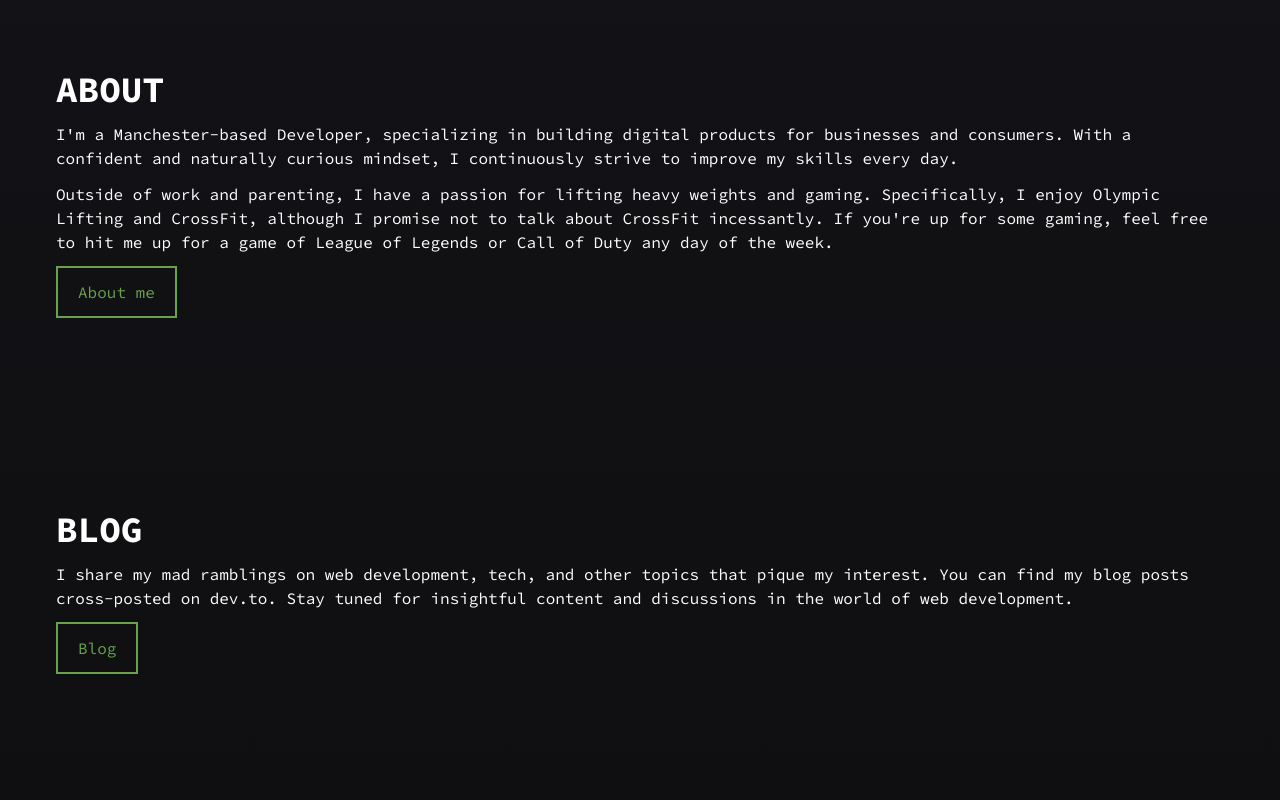
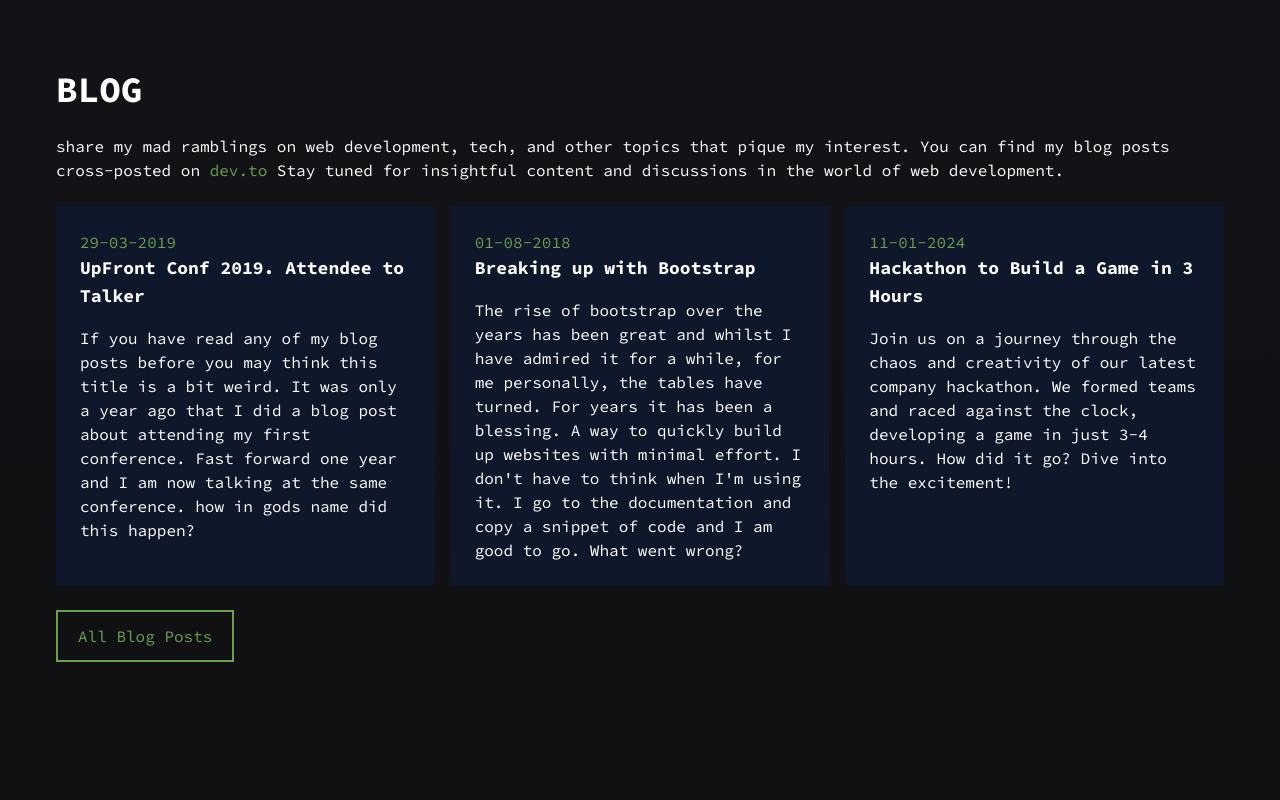
Before and after one commit to kieranmv95/kieran.venison.website, a Next.js app: page / in a window 1280 px wide. Shown: the part 680-1480 px from the top of the page. Built offline with nearby package versions, Linux system fonts and the light colour scheme.

Commit message:
feat: home posts and nav fix

```diff
--- a/src/app/blog/page.tsx
+++ b/src/app/blog/page.tsx
@@ -1,11 +1,8 @@
 import Link from "next/link";
 import { prettyDate } from "@/helpers/prettyDate";
-import { PostMetadata } from "@/types/PostMetadata";
-import fs from "fs";
-import matter from "gray-matter";
 import { Metadata } from "next";
-import path from "path";
 import MarkDownRenderer from "@/components/MarkDownRenderer";
+import { getPostMetadata } from "../helpers/blog";
 
 const posts = [
   {
@@ -59,26 +56,6 @@ Nice problem to have :D
     `,
   },
 ];
-
-const folder = "src/posts/";
-
-const getPostMetadata = (): PostMetadata[] => {
-  const files = fs.readdirSync(path.join(process.cwd(), folder), "utf-8");
-
-  const markdownPosts = files.filter((file) => file.endsWith(".md"));
-
-  const posts = markdownPosts.map((fileName) => {
-    const fileContent = fs.readFileSync(`${folder}/${fileName}`, "utf-8");
-    const matterResult = matter(fileContent);
-
-    return {
-      slug: fileName.replace(".md", ""),
-      ...matterResult.data,
-    };
-  });
-
-  return posts as PostMetadata[];
-};
 
 export const metadata: Metadata = {
   title: "Blog | Kieran Venison",
--- a/src/app/globals.css
+++ b/src/app/globals.css
@@ -13,3 +13,13 @@ body {
 .skinny-container {
   @apply container mx-auto px-4 md:max-w-4xl;
 }
+
+/* Make all posts opaque except the one you are hovering on */
+
+.posts:hover > a {
+  @apply opacity-50 transition-all;
+}
+
+.posts:hover > a:hover {
+  @apply opacity-100 transition-all;
+}
--- /dev/null
+++ b/src/app/helpers/blog.ts
@@ -0,0 +1,30 @@
+import fs from "fs";
+import path from "path";
+import matter from "gray-matter";
+import { PostMetadata } from "@/types/PostMetadata";
+
+const FOLDER = "src/posts/";
+
+export const getPostMetadata = (): PostMetadata[] => {
+  const files = fs.readdirSync(path.join(process.cwd(), FOLDER), "utf-8");
+
+  const markdownPosts = files.filter((file) => file.endsWith(".md"));
+
+  const posts = markdownPosts.map((fileName) => {
+    const fileContent = fs.readFileSync(`${FOLDER}/${fileName}`, "utf-8");
+    const matterResult = matter(fileContent);
+
+    return {
+      slug: fileName.replace(".md", ""),
+      ...matterResult.data,
+    };
+  });
+
+  return posts as PostMetadata[];
+};
+
+export const getLatestPostsMetadata = (): PostMetadata[] => {
+  const postMetadata = getPostMetadata();
+
+  return postMetadata.slice(0, 3);
+};
--- a/src/app/page.tsx
+++ b/src/app/page.tsx
@@ -1,6 +1,8 @@
 import type { Metadata } from "next";
 import Image from "next/image";
 import Link from "next/link";
+import { getLatestPostsMetadata } from "./helpers/blog";
+import { prettyDate } from "@/helpers/prettyDate";
 
 export const metadata: Metadata = {
   title: "Home | Kieran Venison",
@@ -8,6 +10,8 @@ export const metadata: Metadata = {
 };
 
 export default function Home() {
+  const postMetadata = getLatestPostsMetadata();
+
   return (
     <main>
       <div className="generic-container py-24 relative">
@@ -42,7 +46,44 @@ export default function Home() {
         </div>
       </div>
 
-      <div className="generic-container py-24 space-y-3">
+      <div className="generic-container py-24 space-y-6">
+        <h2 className="text-3xl font-bold lg:text-4xl">BLOG</h2>
+        <p>
+          share my mad ramblings on web development, tech, and other topics that
+          pique my interest. You can find my blog posts cross-posted on{" "}
+          <a
+            href="https://dev.to/kieranmv95"
+            target="_blank"
+            rel="noreferrer"
+            className="text-primary hover:underline"
+          >
+            dev.to
+          </a>{" "}
+          Stay tuned for insightful content and discussions in the world of web
+          development.
+        </p>
+        <div className="grid gap-4 lg:grid-cols-3 pointer posts">
+          {postMetadata.map((post) => (
+            <Link
+              key={post.slug}
+              href={`/blog/${post.slug}`}
+              className="p-6 bg-slate-900 rounded"
+            >
+              <p className="text-primary">{prettyDate(new Date(post.date))}</p>
+              <h3 className="text-lg font-bold mb-4">{post.title}</h3>
+              <p className="hidden lg:block">{post.description}</p>
+            </Link>
+          ))}
+        </div>
+        <Link
+          className="inline-block px-5 py-3 border-solid border-2 border-primary text-primary hover:bg-primary hover:text-bg-end active:bg-primary active:text-bg-end"
+          href="/blog"
+        >
+          All Blog Posts
+        </Link>
+      </div>
+
+      <div className="generic-container py-24 space-y-6">
         <h2 className="text-3xl font-bold lg:text-4xl">ABOUT</h2>
         <p>
           I&apos;m a Manchester-based Developer, specializing in building
@@ -64,25 +105,6 @@ export default function Home() {
           About me
         </Link>
       </div>
-
-      <div className="generic-container py-24 space-y-3">
-        <h2 className="text-3xl font-bold lg:text-4xl">BLOG</h2>
-        <p>
-          I share my mad ramblings on web development, tech, and other topics
-          that pique my interest. You can find my blog posts cross-posted on{" "}
-          <a href="https://dev.to/kieranmv95" target="_blank" rel="noreferrer">
-            dev.to
-          </a>
-          . Stay tuned for insightful content and discussions in the world of
-          web development.
-        </p>
-        <Link
-          className="inline-block px-5 py-3 border-solid border-2 border-primary text-primary hover:bg-primary hover:text-bg-end active:bg-primary active:text-bg-end"
-          href="/blog"
-        >
-          Blog
-        </Link>
-      </div>
     </main>
   );
 }
--- a/src/components/Header.tsx
+++ b/src/components/Header.tsx
@@ -1,7 +1,7 @@
 import ActiveLink from "./ActiveLink";
 
 const Header = () => (
-  <header className="sticky top-0 left-0 bg-bg-start">
+  <header className="sticky top-0 left-0 bg-bg-start z-50">
     <nav className="generic-container">
       <ul className="flex gap-5">
         <li>
```
